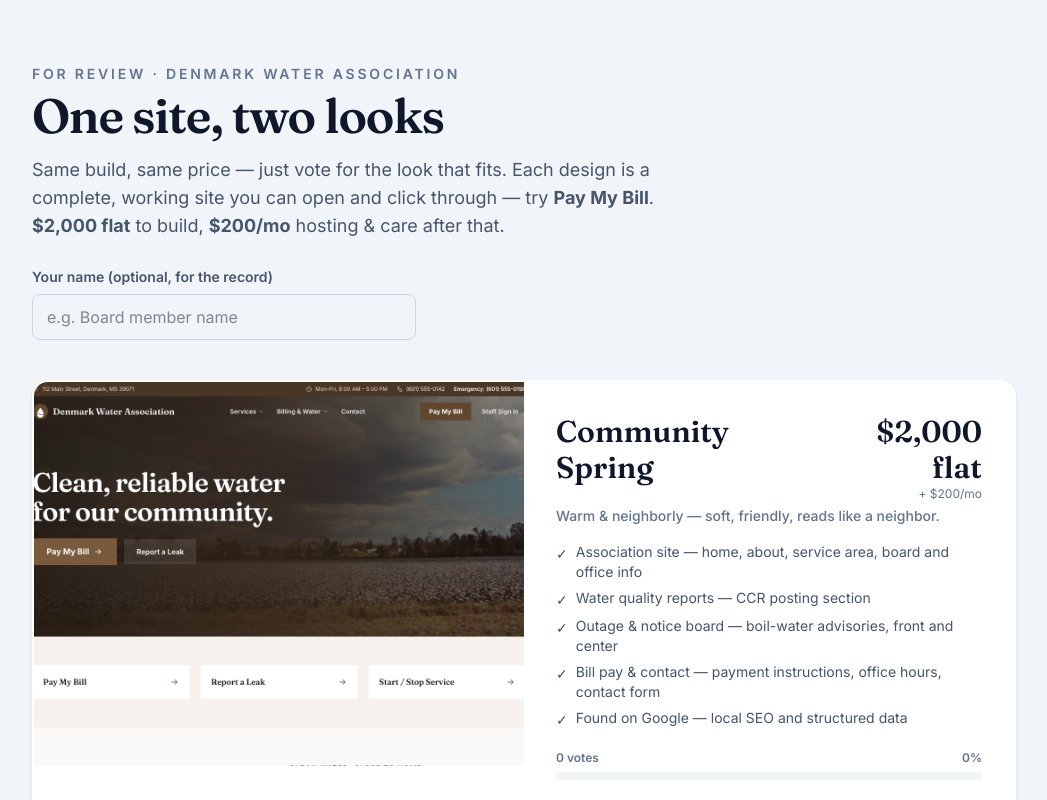
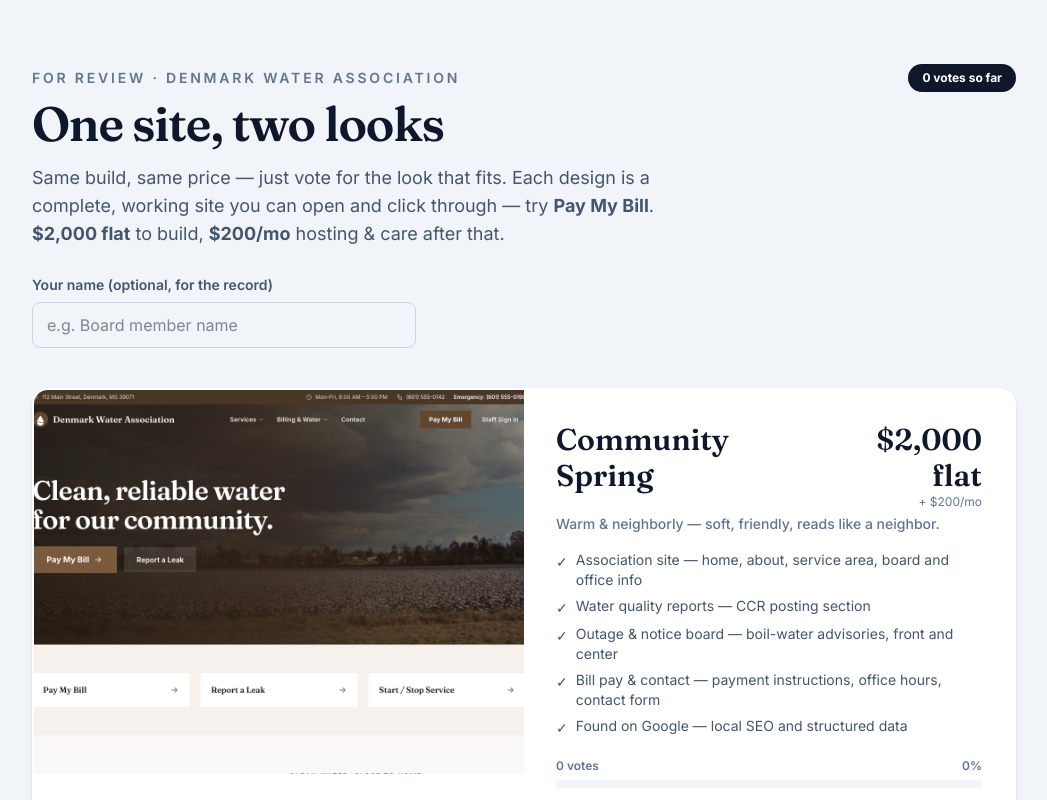
Before and after one commit to Aphrodine-wq/denmark-water-concepts, a Next.js app: page / in a window 1280 px wide. Shown: the top 800 px of the page, without its empty margins (116-1163 px from the left). Built offline with nearby package versions, Linux system fonts and the light colour scheme; no server answers; the database is empty.

Commit message:
Show live vote total at the top of the page
Was only visible in the results box at the bottom. Adds a small
badge next to the eyebrow text so it's visible without scrolling.

```diff
--- a/app/page.tsx
+++ b/app/page.tsx
@@ -108,7 +108,14 @@ export default function DesignChooser() {
   return (
     <div className="min-h-screen bg-slate-100 text-slate-800">
       <div className="mx-auto max-w-5xl px-5 py-12 md:py-16">
-        <p className="text-sm font-semibold uppercase tracking-[0.2em] text-slate-500">For review · Denmark Water Association</p>
+        <div className="flex flex-wrap items-center justify-between gap-3">
+          <p className="text-sm font-semibold uppercase tracking-[0.2em] text-slate-500">For review · Denmark Water Association</p>
+          {!votingDisabled && tally && (
+            <span className="inline-flex items-center gap-1.5 rounded-full bg-slate-900 px-3.5 py-1.5 text-xs font-bold text-white">
+              {totalVotes} vote{totalVotes === 1 ? "" : "s"} so far
+            </span>
+          )}
+        </div>
         <h1 className="mt-2 font-serif text-4xl font-semibold tracking-tight text-slate-900 md:text-5xl">
           One site, two looks
         </h1>
```
